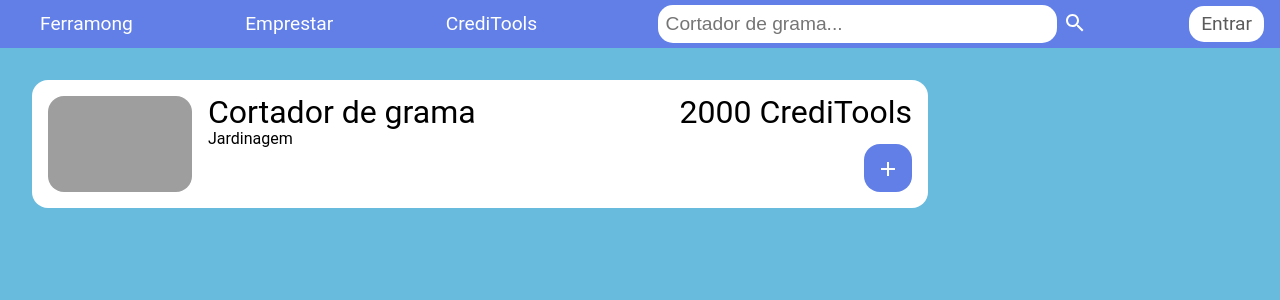
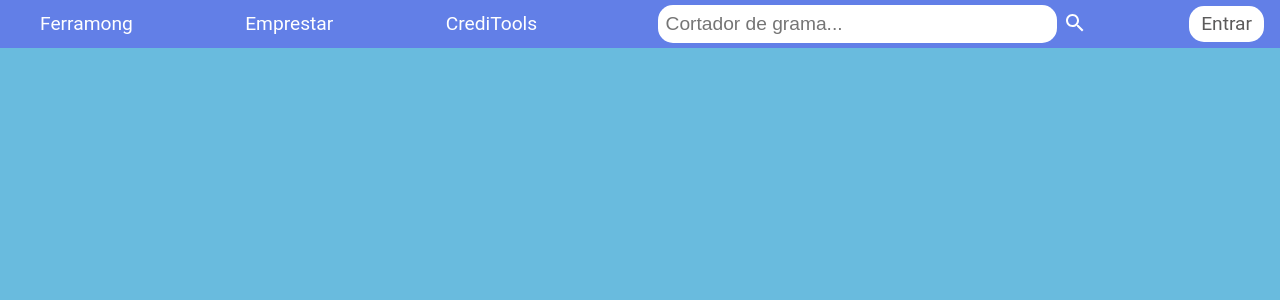
Before and after one commit to FerramONG/ferramong-portal, a React (Create React App) app: page / in a window 1280 px wide. Shown: the top 300 px of the page. Built offline with nearby package versions, Linux system fonts and the light colour scheme; grey boxes are pictures that could not be loaded.

Commit message:
Routes fully implemented

```diff
--- a/src/App.tsx
+++ b/src/App.tsx
@@ -1,15 +1,11 @@
 import React from 'react';
 import './App.css';
-import Menu from './components/Menu';
-import ToolBox from './components/ToolBox';
-import data from './data/ToolsInfo'
+import Routes from "./routes/routes";
 
 function App() {
   return (
     <div className="App">
-      <Menu/>
-      <ToolBox img={data.cortador.img} name={data.cortador.name} category={data.cortador.category}
-      price={data.cortador.price} utility={data.cortador.utility} use={data.cortador.use}/>
+      <Routes />
     </div>
   );
 }
--- a/src/components/Menu/index.tsx
+++ b/src/components/Menu/index.tsx
@@ -1,19 +1,20 @@
 import React from 'react';
 import { Container, NavBar, Item, SearchBar,Login } from './styles'
 import SearchIcon from '@material-ui/icons/Search';
+import { Link } from "react-router-dom";
 
 export default function Menu() {
     return (
         <Container>
             <NavBar>
-                <Item>Ferramong</Item>
-                <Item>Emprestar</Item>
-                <Item>CrediTools</Item>
+            <Link className="link" to="/"><Item>Ferramong</Item></Link>
+            <Link className="link" to="/search"><Item>Emprestar</Item></Link>
+            <Link className="link" to="/search"><Item>CrediTools</Item></Link>
                 <SearchBar>
                     <input type="text" placeholder="Cortador de grama..." />
                     <button type="submit"><SearchIcon/></button>
                 </SearchBar>
-                <Login>Entrar</Login>
+                <Link className="link" to="search"><Login>Entrar</Login></Link>
             </NavBar>
         </Container>
     )
--- a/src/components/Menu/styles.tsx
+++ b/src/components/Menu/styles.tsx
@@ -14,6 +14,10 @@ export const NavBar = styled.ol`
     font-family:'Roboto', sans-serif;
     padding:0px 1rem;
     font-size:1.2rem;
+
+    .link{
+        text-decoration:none;
+    }
     /* position:fixed; */
 `;
 
--- a/src/components/ToolBox/index.tsx
+++ b/src/components/ToolBox/index.tsx
@@ -2,6 +2,7 @@ import React, { useState } from 'react';
 import { Container, MainInfo, LeftPannel, NameCategory, ExtraInfo, Send } from './styles'
 import AddIcon from '@material-ui/icons/Add';
 import RemoveIcon from '@material-ui/icons/Remove';
+import { Link } from "react-router-dom";
 
 interface ToolProps {
     img: string;
@@ -17,7 +18,7 @@ export default function ToolBox(props: ToolProps) {
     const [expandedContainer, setExpandedContainer] = useState(false);
 
     const changeButton = () => {
-        if (expandedContainer == true) {
+        if (expandedContainer === true) {
             setExpandedContainer(false);
         }
         else {
@@ -44,11 +45,11 @@ export default function ToolBox(props: ToolProps) {
             </ExtraInfo>
 
             <Send className={expandedContainer ? "display" : "noDisplay"}>
-                <button type="button">Quero!</button>
+                <Link className="link" to="/"><button type="button">Quero!</button></Link>
             </Send>
 
             <button type="button" className="expandedContainerButton" onClick={() => changeButton()}>
-            {expandedContainer ? <RemoveIcon/> : <AddIcon/>}
+                {expandedContainer ? <RemoveIcon /> : <AddIcon />}
             </button>
 
         </Container>
--- a/src/components/ToolBox/styles.tsx
+++ b/src/components/ToolBox/styles.tsx
@@ -7,7 +7,7 @@ export const Container = styled.div`
     flex-direction: column;
     width: 70%;
     padding:1rem;
-    margin:2rem;
+    margin:1rem;
     font-family: Roboto,sans-serif;
     position:relative;
 
--- /dev/null
+++ b/src/pages/Home/index.tsx
@@ -0,0 +1,9 @@
+import React from 'react';
+import Menu from '../../components/Menu'
+
+const Home = () => {
+    return (
+        <Menu />
+    );
+}
+export default Home;
--- /dev/null
+++ b/src/pages/Home/styles.tsx
@@ -0,0 +1 @@
+export default{}
--- /dev/null
+++ b/src/pages/Search/index.tsx
@@ -0,0 +1,35 @@
+import React from 'react';
+import Menu from '../../components/Menu';
+import ToolBox from '../../components/ToolBox';
+import data from '../../data/ToolsInfo'
+import { ToolsContainer } from './styles'
+
+//let ToolsArray = [cortador,alicate];
+
+const Home = () => {
+    return (
+        <React.Fragment>
+            <Menu />
+            <ToolsContainer>
+                <ToolBox img={data.cortador.img} name={data.cortador.name} category={data.cortador.category}
+                    price={data.cortador.price} utility={data.cortador.utility} use={data.cortador.use} />
+
+                <ToolBox img={data.alicate.img} name={data.alicate.name} category={data.alicate.category}
+                    price={data.alicate.price} utility={data.alicate.utility} use={data.alicate.use} />
+
+                <ToolBox img={data.furadeira.img} name={data.furadeira.name} category={data.furadeira.category}
+                    price={data.furadeira.price} utility={data.furadeira.utility} use={data.furadeira.use} />
+
+                <ToolBox img={data.motoserra.img} name={data.motoserra.name} category={data.motoserra.category}
+                    price={data.motoserra.price} utility={data.motoserra.utility} use={data.motoserra.use} />
+
+                <ToolBox img={data.maquita.img} name={data.maquita.name} category={data.maquita.category}
+                    price={data.maquita.price} utility={data.maquita.utility} use={data.maquita.use} />
+
+                <ToolBox img={data.lima.img} name={data.lima.name} category={data.lima.category}
+                    price={data.lima.price} utility={data.lima.utility} use={data.lima.use} />
+            </ToolsContainer>
+        </React.Fragment>
+    );
+}
+export default Home;
--- /dev/null
+++ b/src/pages/Search/styles.tsx
@@ -0,0 +1,7 @@
+import styled from 'styled-components';
+
+export const ToolsContainer = styled.div`
+    display:flex;
+    flex-direction: column;
+    align-items: center;
+`;
--- /dev/null
+++ b/src/routes/routes.tsx
@@ -0,0 +1,17 @@
+import React from "react";
+import { Route, BrowserRouter, Switch } from "react-router-dom";
+import Home from '../pages/Home'
+import Search from '../pages/Search'
+
+const Routes = () => {
+    return (
+        <BrowserRouter>
+            <Switch>
+                 <Route exact path="/" component={Home} />
+                 <Route exact path="/search" component={Search} />
+            </Switch>
+        </BrowserRouter>
+    );
+};
+
+export default Routes;
```
Also changed, not shown: package.json (+6 -2 lines), 1 other file (tests, documents, lock files or other folders).
